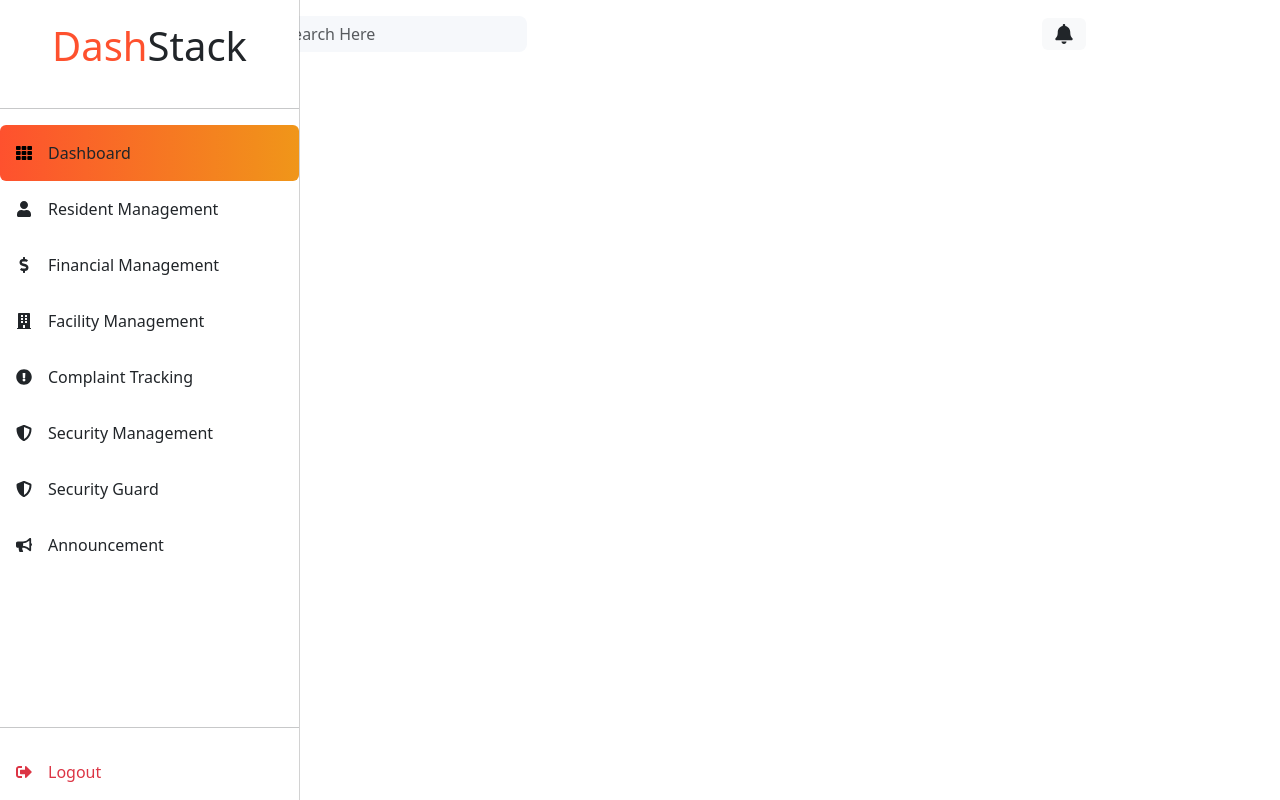
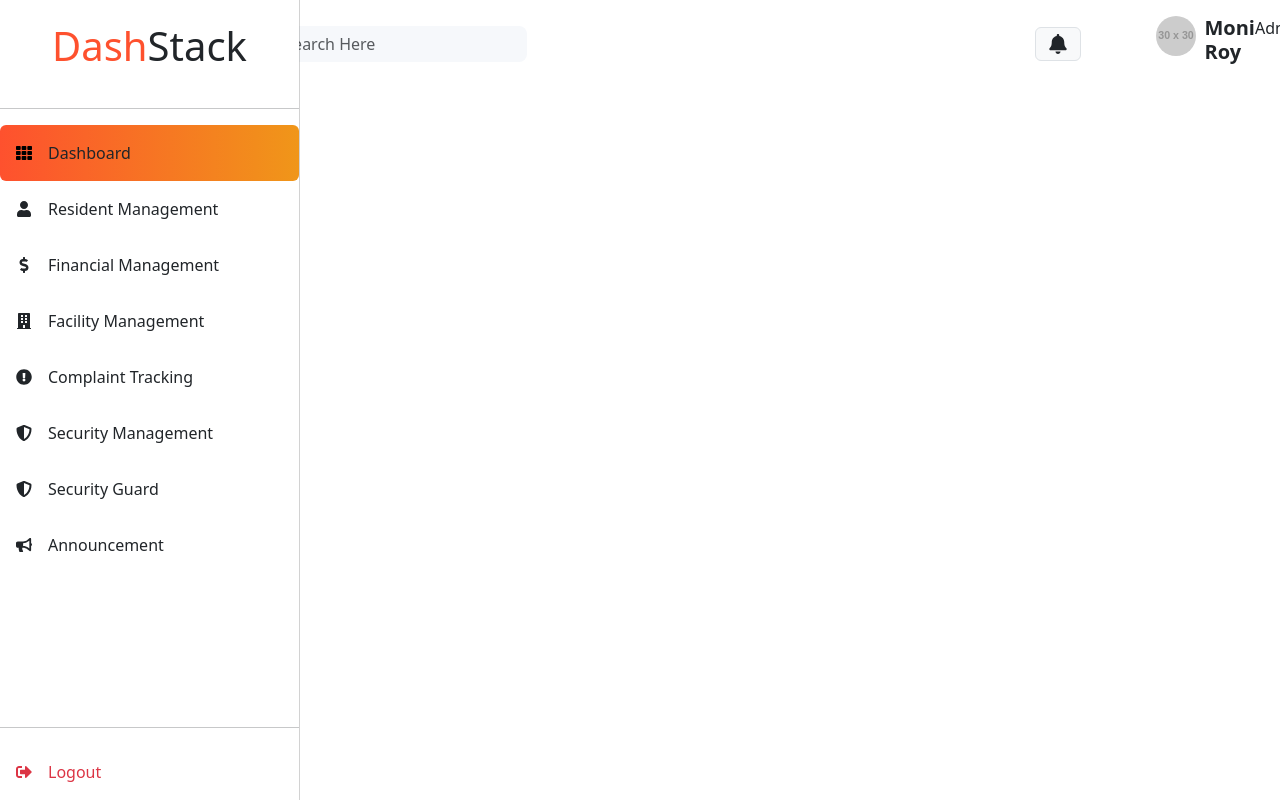
Before and after one commit to sryashika123/society_management_system, a React (Create React App) app in the folder frontend/: page /home in a window 1280 px wide. Built offline with nearby package versions, Linux system fonts and the light colour scheme.

Commit message:
notification popup

```diff
--- a/frontend/src/components/Create_society.jsx
+++ b/frontend/src/components/Create_society.jsx
@@ -38,7 +38,7 @@ export default function CreateSocietyForm({ setAllSocites, allsocites }) {
                 state: societyDetails.state,
                 city: societyDetails.city,
             };
-            const response = await axios.post('http://localhost:8000/api/users/createSociety', payload);
+            const response = await axios.post('http://localhost:8000/api/users/v2/createSociety', payload);
             setAllSocites([...allsocites, response.data.society]);
             handleCancel();
             const modal = window.bootstrap.Modal.getInstance(document.getElementById('createSocietyModal'));
--- a/frontend/src/components/Header/SearchInput.jsx
+++ b/frontend/src/components/Header/SearchInput.jsx
@@ -21,13 +21,37 @@ const SearchInput = () => {
 
                 <Col></Col>
 
-                <Col className="text-center">
-                    <InputGroup className='d-flex'>
-                        <InputGroup.Text style={{ border: "none" }}>
-                            <FaBell style={{  fontSize: "20px", }} />
+                <Col></Col>
+
+                <Col></Col>
+
+                <Col className="text-center" style={{ cursor: "pointer", color: "#ee6a42" }}>
+                    <InputGroup className='d-flex' >
+                        <InputGroup.Text >
+                            <FaBell style={{ fontSize: "20px", }} />
                         </InputGroup.Text>
                     </InputGroup>
                 </Col>
+
+                <Col >
+                <div className='d-flex'>
+                <img
+                src="https://via.placeholder.com/30" // Replace with actual profile image URL
+                alt="profile"
+                className="rounded-circle me-2"
+                style={{ width: '40px', height: '40px', objectFit: 'cover' }}
+              />
+                    <h5 style={{fontWeight: "bold"}}>Moni Roy</h5>
+                    <span>Admin</span>
+                </div>
+
+
+                </Col>
+
+
+
+
+
             </Row>
         </Container>
 
--- a/frontend/src/components/Login/Otp.jsx
+++ b/frontend/src/components/Login/Otp.jsx
@@ -57,22 +57,27 @@ export default function EnterOtp() {
   };
 
 
-  const resendOtp = async () => {
+  const resendOtp = async (email) => {
+    console.log("Email being sent to backend:", email); // Log the email
     setCounter(30);
     setResendAvailable(false);
 
     try {
-      const response = await axios.post('http://localhost:8000/api/users/resend-otp');
+      const response = await axios.post('http://localhost:8000/api/users/resendotp', { email: state.email });
+      if (response.status === 200) {
       if (response.data) {
         alert('OTP resent successfully.');
       } else {
         alert('Failed to resend OTP. Please try again later.');
       }
+    }
     } catch (error) {
+
       console.error('Error resending OTP:', error);
+      alert('Error resending OTP. Please try again later.');
+
     }
   };
-
   return (
     <div className="container-fluid min-vh-100 d-flex align-items-center">
       <div className="row w-100">
--- a/frontend/src/components/Register.jsx
+++ b/frontend/src/components/Register.jsx
@@ -26,7 +26,7 @@ export default function Register() {
 
     useEffect(() => {
         const fetchSocieties = async () => {
-            const response = await axios.get('http://localhost:8000/api/users/getSociytey');
+            const response = await axios.get('http://localhost:8000/api/users/v2/getSociytey');
             setAllSocites(response.data);
         };
         fetchSocieties();
```
Also changed, not shown: 1 other file (tests, documents, lock files or other folders).
